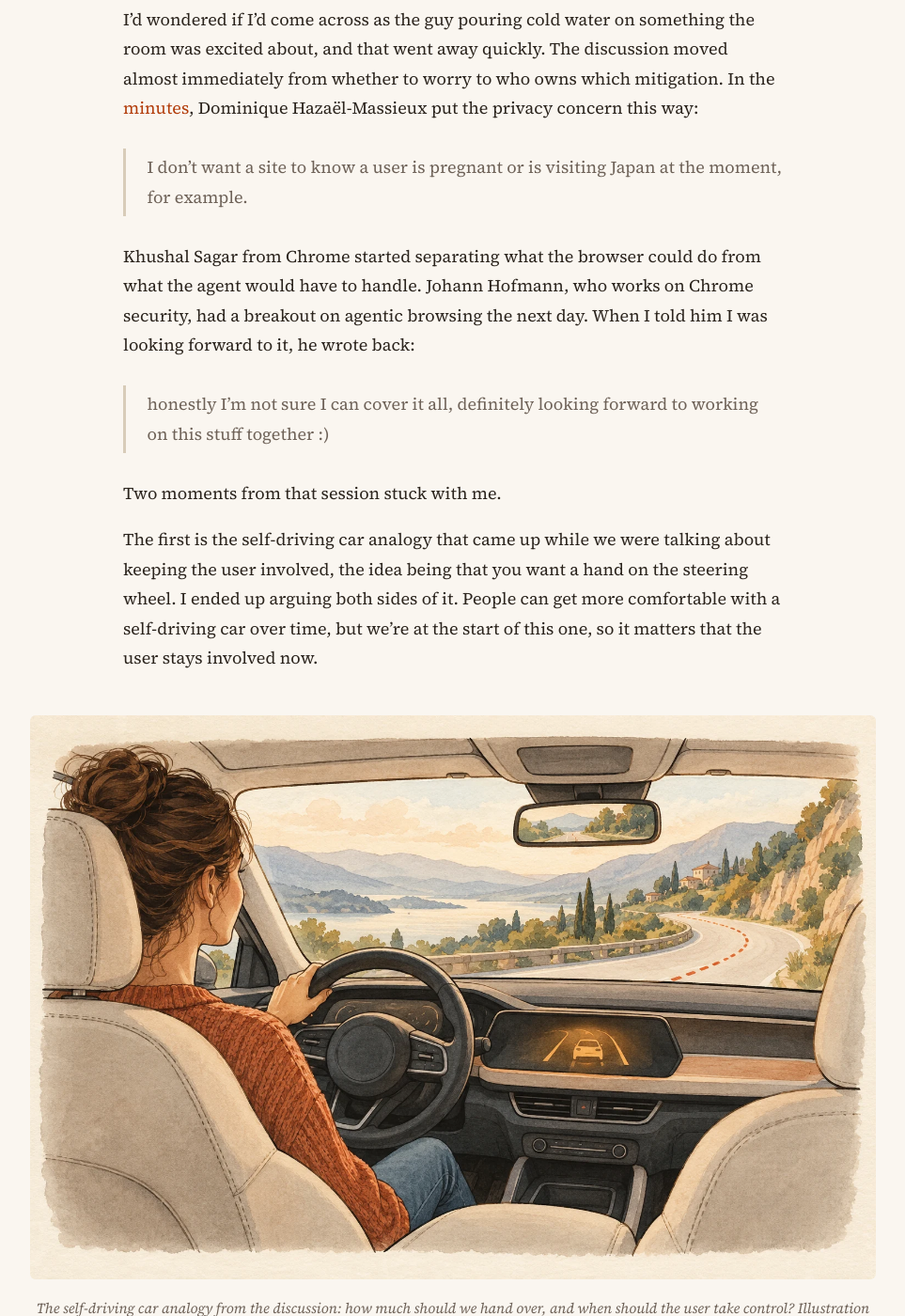
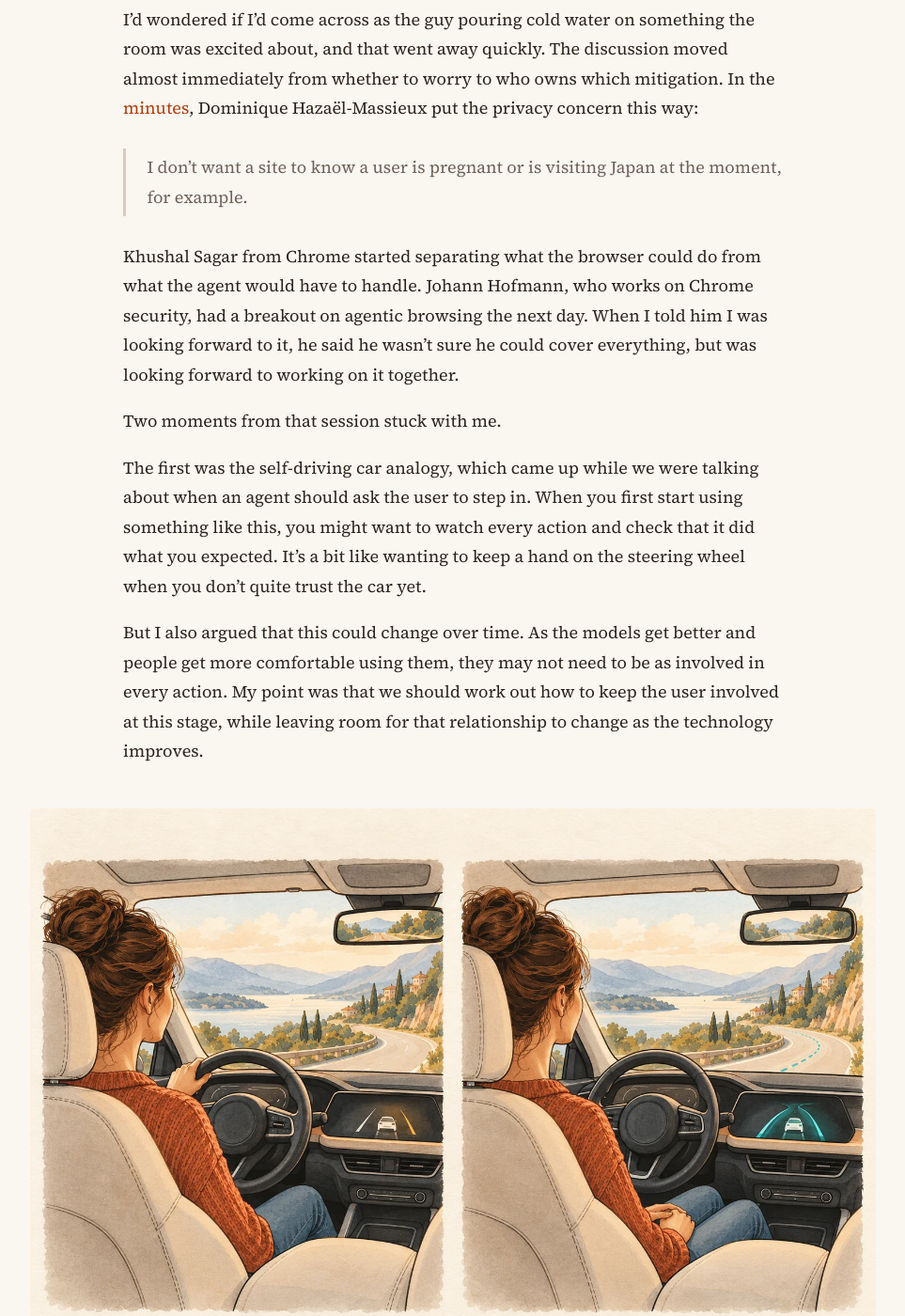
Before and after one commit to victorhuangwq/experiencethis.world, a Jekyll site: the page built from _posts/2026-08-17-agents-are-already-browsing.md, in a window 1280 px wide and 1400 px high, scrolled down 5042 px. Shown: the whole window at 94% size, without its empty margins (158-1121 px from the left). Built offline with Jekyll 4.4.1, drawn with Linux system fonts in a browser that asks for light colours; some of the changed text lies outside the part shown.

Commit message:
Reduce quote density and clarify how user oversight evolves

```diff
--- a/_posts/2026-08-17-agents-are-already-browsing.md
+++ b/_posts/2026-08-17-agents-are-already-browsing.md
@@ -90,22 +90,18 @@ I'd wondered if I'd come across as the guy pouring cold water on something the r
 
 > I don't want a site to know a user is pregnant or is visiting Japan at the moment, for example.
 
-Khushal Sagar from Chrome started separating what the browser could do from what the agent would have to handle. Johann Hofmann, who works on Chrome security, had a breakout on agentic browsing the next day. When I told him I was looking forward to it, he wrote back:
-
-> honestly I'm not sure I can cover it all, definitely looking forward to working on this stuff together :)
+Khushal Sagar from Chrome started separating what the browser could do from what the agent would have to handle. Johann Hofmann, who works on Chrome security, had a breakout on agentic browsing the next day. When I told him I was looking forward to it, he said he wasn't sure he could cover everything, but was looking forward to working on it together.
 
 Two moments from that session stuck with me.
 
-The first is the self-driving car analogy that came up while we were talking about keeping the user involved, the idea being that you want a hand on the steering wheel. I ended up arguing both sides of it. People can get more comfortable with a self-driving car over time, but we're at the start of this one, so it matters that the user stays involved now.
+The first was the self-driving car analogy, which came up while we were talking about when an agent should ask the user to step in. When you first start using something like this, you might want to watch every action and check that it did what you expected. It's a bit like wanting to keep a hand on the steering wheel when you don't quite trust the car yet.
 
-![Illustration of an attentive driver keeping a hand on the wheel while a car follows an assisted route](/assets/images/webmcp-self-driving-oversight.webp)
-*The self-driving car analogy from the discussion: how much should we hand over, and when should the user take control? Illustration generated for this post.*
+But I also argued that this could change over time. As the models get better and people get more comfortable using them, they may not need to be as involved in every action. My point was that we should work out how to keep the user involved at this stage, while leaving room for that relationship to change as the technology improves.
 
-The second one is me learning something in the middle of the meeting. Khushal asked:
+![Two illustrations of the same person using an automated car: watching closely with a hand on the wheel at first, then sitting more comfortably with less active supervision](/assets/images/webmcp-self-driving-oversight.webp)
+*Close supervision at first, then potentially less involvement as the system improves and the user gains confidence. Illustration generated for this post.*
 
-> how do we add tests for non-deterministic APIs
-
-It's a hard problem because the browser can test that a tool was registered or called, but part of the behavior we're interested in depends on what the agent decides to do. My response in IRC was:
+The second one is me learning something in the middle of the meeting. Khushal pointed out the problem of testing non-deterministic behavior. The browser can test that a tool was registered or called, but part of what we're interested in depends on what the agent decides to do. My response in IRC was:
 
 > oh wow that's true
 
@@ -125,15 +121,9 @@ The WebMCP repo has been a lively place for a while now, and I've been in it thr
 
 ### What should `consequentialHint` default to?
 
-MCP has hints like `readOnlyHint` and `destructiveHint`. When Johann [proposed a hint for consequential actions](https://github.com/webmachinelearning/webmcp/issues/176), such as sending an email rather than drafting one, I looked at how real MCP tools use annotations today before saying anything. In the [pull request discussion](https://github.com/webmachinelearning/webmcp/pull/217#issuecomment-5037104607), I wrote:
+MCP has hints like `readOnlyHint` and `destructiveHint`. When Johann [proposed a hint for consequential actions](https://github.com/webmachinelearning/webmcp/issues/176), such as sending an email rather than drafting one, I looked at how real MCP tools use annotations today before saying anything. In the [pull request discussion](https://github.com/webmachinelearning/webmcp/pull/217#issuecomment-5037104607), my concern was that an agent developer might read `consequentialHint = false` as a guarantee of safety, when the site developer might simply have forgotten to set it.
 
-> My original concern was that from an agent developer's perspective, it's an easy mistake to read `consequentialHint = false` as "this is safe," when it might just mean the web developer forgot to set it (or didn't know they should).
-
-I still argued for defaulting to `false`. In [a later comment](https://github.com/webmachinelearning/webmcp/pull/217#issuecomment-5082411446), I explained why:
-
-> if `consequentialHint` is kept optional, we should still default to `false`, as per the discussion in #176, since if it is on by default it will likely dilute what the signal tells the receiver about actual intent.
-
-A flag that's on for everything ends up meaning nothing. The group [resolved to default it to `false` in May](https://github.com/webmachinelearning/webmcp/issues/176#issuecomment-4566158429), and the spec change [merged in September](https://github.com/webmachinelearning/webmcp/pull/217). The hints describe the developer's intent; they don't prove that a tool is safe.
+I still [argued for defaulting to `false`](https://github.com/webmachinelearning/webmcp/pull/217#issuecomment-5082411446). If the flag is on for every tool by default, it doesn't tell the agent much about which actions the developer actually considers consequential. The group [resolved to default it to `false` in May](https://github.com/webmachinelearning/webmcp/issues/176#issuecomment-4566158429), and the spec change [merged in September](https://github.com/webmachinelearning/webmcp/pull/217). The hints describe the developer's intent; they don't prove that a tool is safe.
 
 ### Should iframes get to declare tools?
 
@@ -141,11 +131,7 @@ For [this one](https://github.com/webmachinelearning/webmcp/issues/57) I wrote u
 
 ### In-page agents
 
-When the idea of pages running their own agents came up, the [minutes](https://www.w3.org/2026/03/05-webmachinelearning-minutes.html) have me saying we were:
-
-> trying to solve the problems without good list of use cases for this class of problems.
-
-I wanted us to be clear about what these agents would need to do before deciding which capabilities to give them.
+When the idea of pages running their own agents came up, [I wanted us to establish the use cases first](https://www.w3.org/2026/03/05-webmachinelearning-minutes.html). We needed to be clear about what these agents would do before deciding which capabilities to give them.
 
 ---
 
```
Also changed, not shown: assets/images/webmcp-self-driving-oversight.webp.
